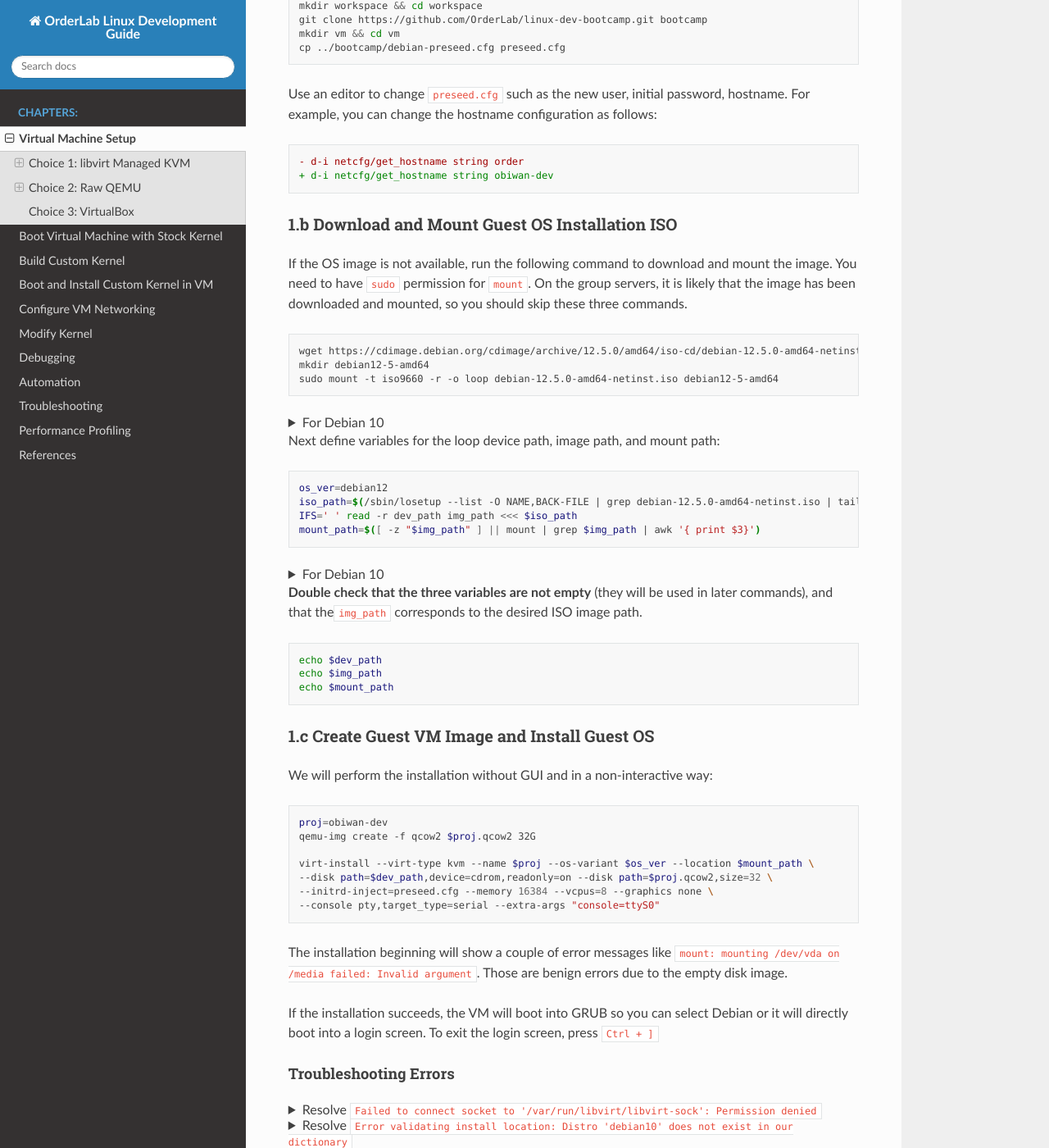
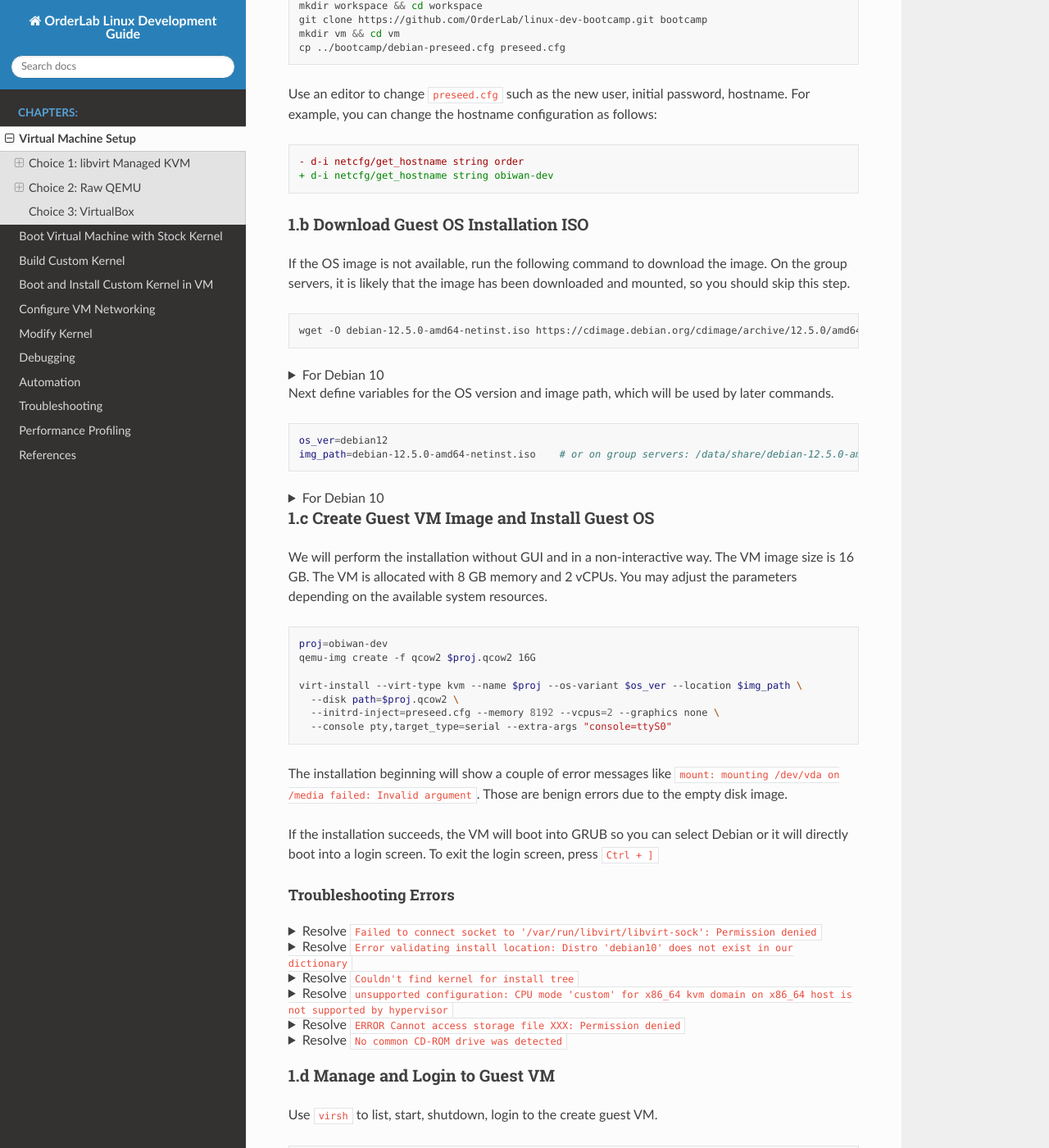
Before and after one commit to OrderLab/linux-dev-bootcamp, a Sphinx documentation site: the page built from wiki/source/Virtual-Machine-Setup.md, in a window 1280 px wide and 1400 px high, scrolled down 794 px. Shown: the whole window at 82% size. Built offline with Sphinx 7.4.7 and the Read the Docs theme 2.0.0, drawn with Linux system fonts in a browser that asks for light colours.

Commit message:
simplify

````diff
--- a/wiki/source/Virtual-Machine-Setup.md
+++ b/wiki/source/Virtual-Machine-Setup.md
@@ -43,17 +43,14 @@
 + d-i netcfg/get_hostname string obiwan-dev
 ```
 
-### 1.b Download and Mount Guest OS Installation ISO
+### 1.b Download Guest OS Installation ISO
 
-If the OS image is not available, run the following command to download and
-mount the image. You need to have `sudo` permission for `mount`.  On the group
-servers, it is likely that the image has been downloaded and mounted, so you
-should skip these three commands.
+If the OS image is not available, run the following command to download the
+image. On the group servers, it is likely that the image has been downloaded
+and mounted, so you should skip this step.
 
 ```bash
-wget https://cdimage.debian.org/cdimage/archive/12.5.0/amd64/iso-cd/debian-12.5.0-amd64-netinst.iso
-mkdir debian12-5-amd64
-sudo mount -t iso9660 -r -o loop debian-12.5.0-amd64-netinst.iso debian12-5-amd64
+wget -O debian-12.5.0-amd64-netinst.iso https://cdimage.debian.org/cdimage/archive/12.5.0/amd64/iso-cd/debian-12.5.0-amd64-netinst.iso
 ```
 
 <details>
@@ -61,19 +58,16 @@
 
 ```bash
 wget -O debian-10.9.0-amd64-netinst.iso https://cdimage.debian.org/cdimage/archive/10.9.0/amd64/iso-cd/debian-10.9.0-amd64-netinst.iso
-mkdir debian10-9-amd64
-sudo mount -t iso9660 -r -o loop debian-10.9.0-amd64-netinst.iso debian10-9-amd64
 ```
 
 </details>
 
-Next define variables for the loop device path, image path, and mount path:
+Next define variables for the OS version and image path, which will be used by later
+commands.
 
 ```bash
 os_ver=debian12
-iso_path=$(/sbin/losetup --list -O NAME,BACK-FILE | grep debian-12.5.0-amd64-netinst.iso | tail -n 1)
-IFS=' ' read -r dev_path img_path <<< $iso_path
-mount_path=$([ -z "$img_path" ] || mount | grep $img_path | awk '{ print $3}')
+img_path=debian-12.5.0-amd64-netinst.iso    # or on group servers: /data/share/debian-12.5.0-amd64-netinst.iso
 ```
 
 <details>
@@ -81,35 +75,25 @@
 
 ```bash
 os_ver=debian10
-iso_path=$(/sbin/losetup --list -O NAME,BACK-FILE | grep debian-10.9.0-amd64-netinst.iso | tail -n 1)
-IFS=' ' read -r dev_path img_path <<< $iso_path
-mount_path=$([ -z "$img_path" ] || mount | grep $img_path | awk '{ print $3}')
+img_path=debian-10.9.0-amd64-netinst.iso   # or on group servers: /data/share/debian-10.9.0-amd64-netinst.iso
 ```
 
 </details>
 
-**Double check that the three variables are not empty** (they will be used in
-later commands), and that the`img_path` corresponds to the desired ISO image
-path.
-
-```bash
-echo $dev_path
-echo $img_path
-echo $mount_path
-```
-
 ### 1.c Create Guest VM Image and Install Guest OS
 
-We will perform the installation without GUI and in a non-interactive way:
+We will perform the installation without GUI and in a non-interactive way. The
+VM image size is 16 GB. The VM is allocated with 8 GB memory and 2 vCPUs. You may
+adjust the parameters depending on the available system resources.
 
 ```bash
 proj=obiwan-dev
-qemu-img create -f qcow2 $proj.qcow2 32G
+qemu-img create -f qcow2 $proj.qcow2 16G
 
-virt-install --virt-type kvm --name $proj --os-variant $os_ver --location $mount_path \
---disk path=$dev_path,device=cdrom,readonly=on --disk path=$proj.qcow2,size=32 \
---initrd-inject=preseed.cfg --memory 16384 --vcpus=8 --graphics none \
---console pty,target_type=serial --extra-args "console=ttyS0"
+virt-install --virt-type kvm --name $proj --os-variant $os_ver --location $img_path \
+  --disk path=$proj.qcow2 \
+  --initrd-inject=preseed.cfg --memory 8192 --vcpus=2 --graphics none \
+  --console pty,target_type=serial --extra-args "console=ttyS0"
 ```
 
 The installation beginning will show a couple of error messages like
@@ -157,18 +141,36 @@
 
 ```bash
 virt-install --virt-type kvm --name $proj --os-variant $os_ver --location $img_path \
---disk path=$proj.qcow2,size=32 \
---initrd-inject=preseed.cfg --memory 16384 --vcpus=8 --graphics none \
+--disk path=$proj.qcow2 \
+--initrd-inject=preseed.cfg --memory 8192 --vcpus=2 --graphics none \
 --console pty,target_type=serial --extra-args "console=ttyS0"
 
 ```
 
-* (b) directly specify the kernel and initrd file paths in the location argument:
+* (b) directly specify the kernel and initrd file paths in the location argument.
+
+For this to work, you need to ensure the ISO file is mounted first.
 
 ```bash
+mkdir debian12-5-amd64
+sudo mount -t iso9660 -r -o loop debian-12.5.0-amd64-netinst.iso debian12-5-amd64
+mount_path=debian12-5-amd64
+```
+
+On group servers where the ISO file is already mounted in a shared location. You
+should skip the above command and run the following instead:
+
+```bash
+iso_path=$(/sbin/losetup --list -O NAME,BACK-FILE | grep debian-12.5.0-amd64-netinst.iso | tail -n 1)
+IFS=' ' read -r dev_path img_path <<< $iso_path
+mount_path=$([ -z "$img_path" ] || mount | grep $img_path | awk '{ print $3}')
+```
+
+```bash
+
 virt-install --virt-type kvm --name $proj --os-variant $os_ver --location $mount_path,kernel=install.amd/vmlinuz,initrd=install.amd/initrd.gz \
---disk path=$dev_path,device=cdrom,readonly=on --disk path=$proj.qcow2,size=32 \
---initrd-inject=preseed.cfg --memory 16384 --vcpus=8 --graphics none \
+--disk path=$dev_path,device=cdrom,readonly=on --disk path=$proj.qcow2 \
+--initrd-inject=preseed.cfg --memory 8192 --vcpus=2 --graphics none \
 --console pty,target_type=serial --extra-args "console=ttyS0"
 ```
 
@@ -228,7 +230,7 @@
 virsh destroy $proj
 virsh undefine $proj
 rm -f $proj.qcow2
-qemu-img create -f qcow2 $proj.qcow2 32G
+qemu-img create -f qcow2 $proj.qcow2 16G
 iso_path=$(/sbin/losetup --list -O NAME,BACK-FILE | grep debian-10.9.0-amd64-netinst.iso | tail -n 1)
 IFS=' ' read -r dev_path img_path <<< $iso_path
 mount_path=$([ -z "$img_path" ] || mount | grep $img_path | awk '{ print $3}')
@@ -239,7 +241,7 @@
 
 ```bash
 virt-install --virt-type kvm --name $proj --os-variant $os_ver --location $mount_path \
---disk path=$dev_path,device=cdrom,readonly=on --disk path=$proj.qcow2,size=32 \
+--disk path=$dev_path,device=cdrom,readonly=on --disk path=$proj.qcow2 \
 --initrd-inject=preseed.cfg --memory 16384 --vcpus=8 --graphics none \
 --console pty,target_type=serial --extra-args "console=ttyS0"
 ```
@@ -247,7 +249,7 @@
 If somehow this fix still does not work, the fallback solution that should work is directly execute `virt-install` with `sudo` and passing the `.iso` image instead of the mounted path:
 
 ```bash
-sudo virt-install --virt-type kvm --name $proj --os-variant $os_ver --location $img_path --disk path=$proj.qcow2,size=32 \
+sudo virt-install --virt-type kvm --name $proj --os-variant $os_ver --location $img_path --disk path=$proj.qcow2 \
 --initrd-inject=preseed.cfg --memory 16384 --vcpus=8 --graphics none \
 --console pty,target_type=serial --extra-args "console=ttyS0"
 ```
````
Also changed, not shown: other parts of wiki/source/Virtual-Machine-Setup.md (+2 -2 lines).
